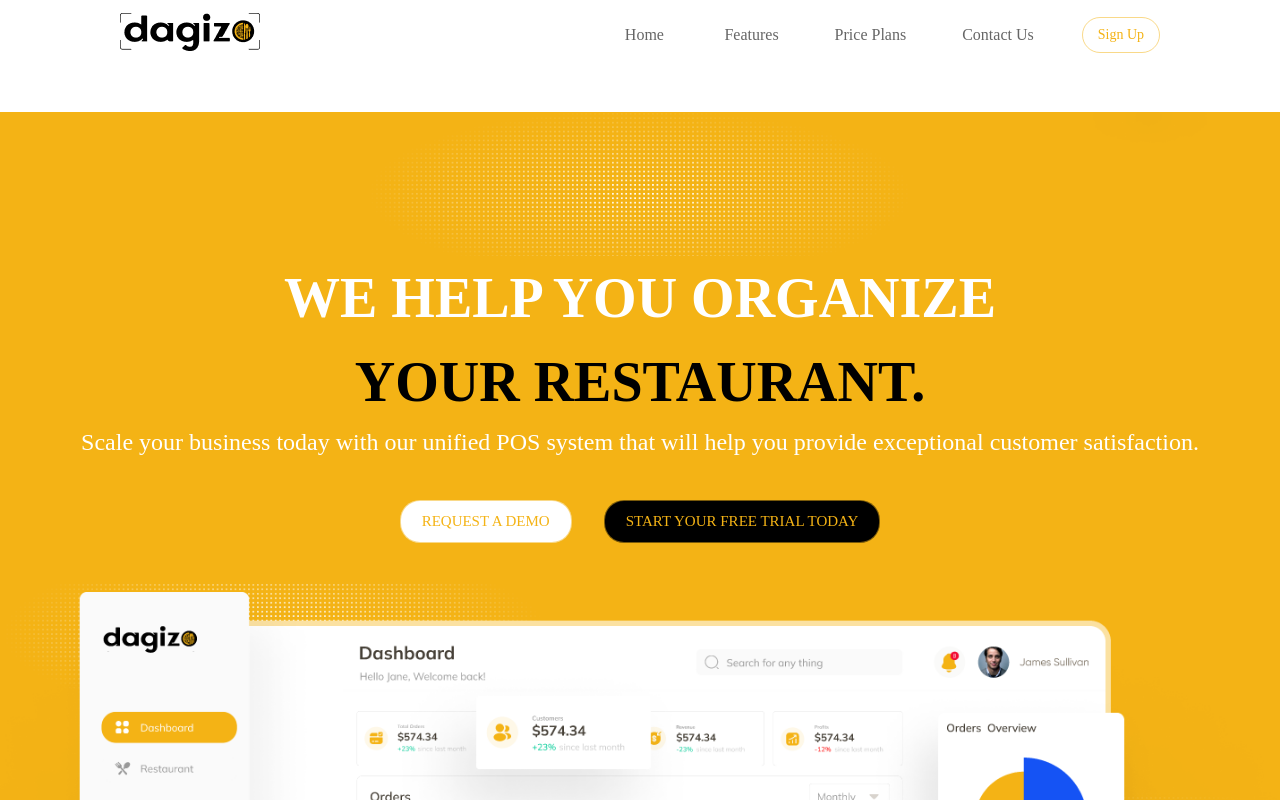
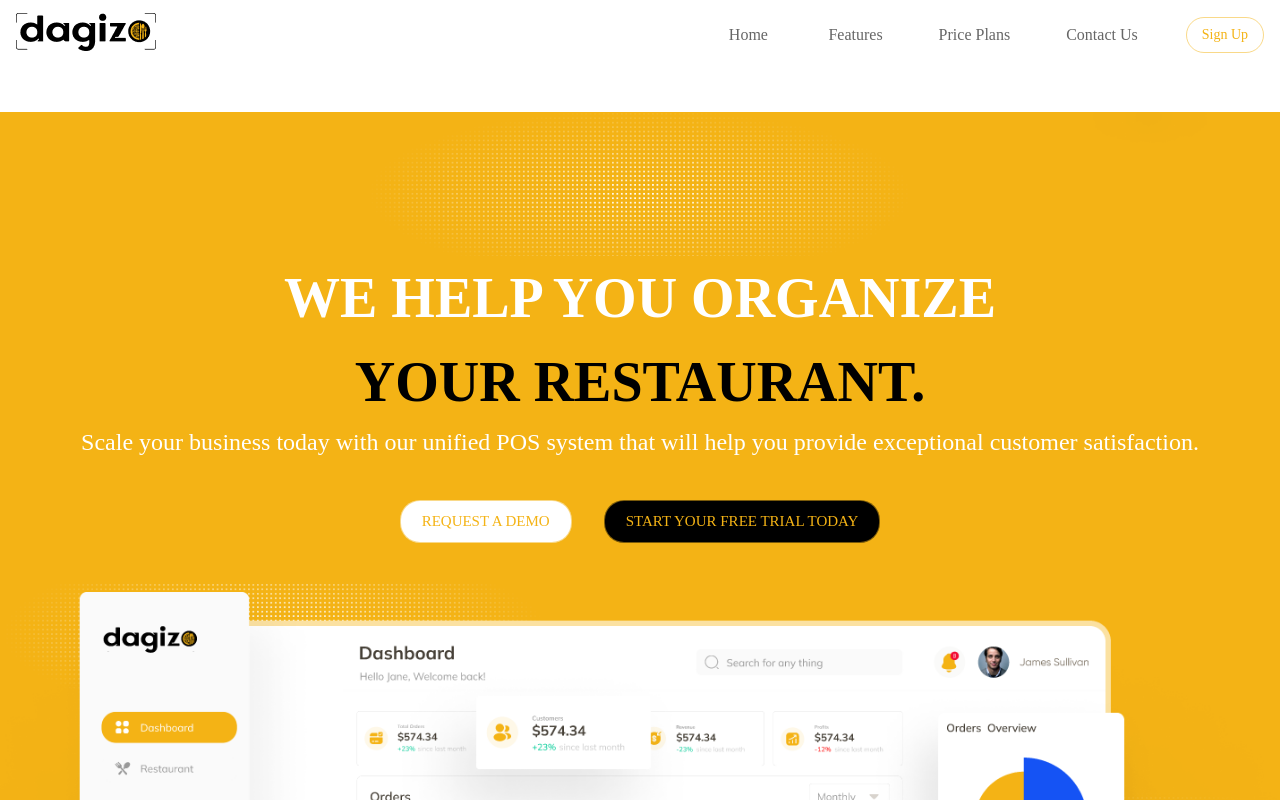
Before and after one commit to Joseph-Mutua/dagizo-landing, a React (Create React App) app: page / in a window 1280 px wide. Shown: the top 800 px of the page. Built offline with nearby package versions, Linux system fonts and the light colour scheme.

Commit message:
Fix appbar margins

```diff
--- a/src/components/DrawerAppBar.js
+++ b/src/components/DrawerAppBar.js
@@ -60,7 +60,7 @@
         <Stack
           direction="row"
           alignItems="center"
-          sx={{ minHeight: 70, mx: 15 }}
+          sx={{ minHeight: 70, mx:2}}
         >
           <IconButton
             color="inherit"
```
